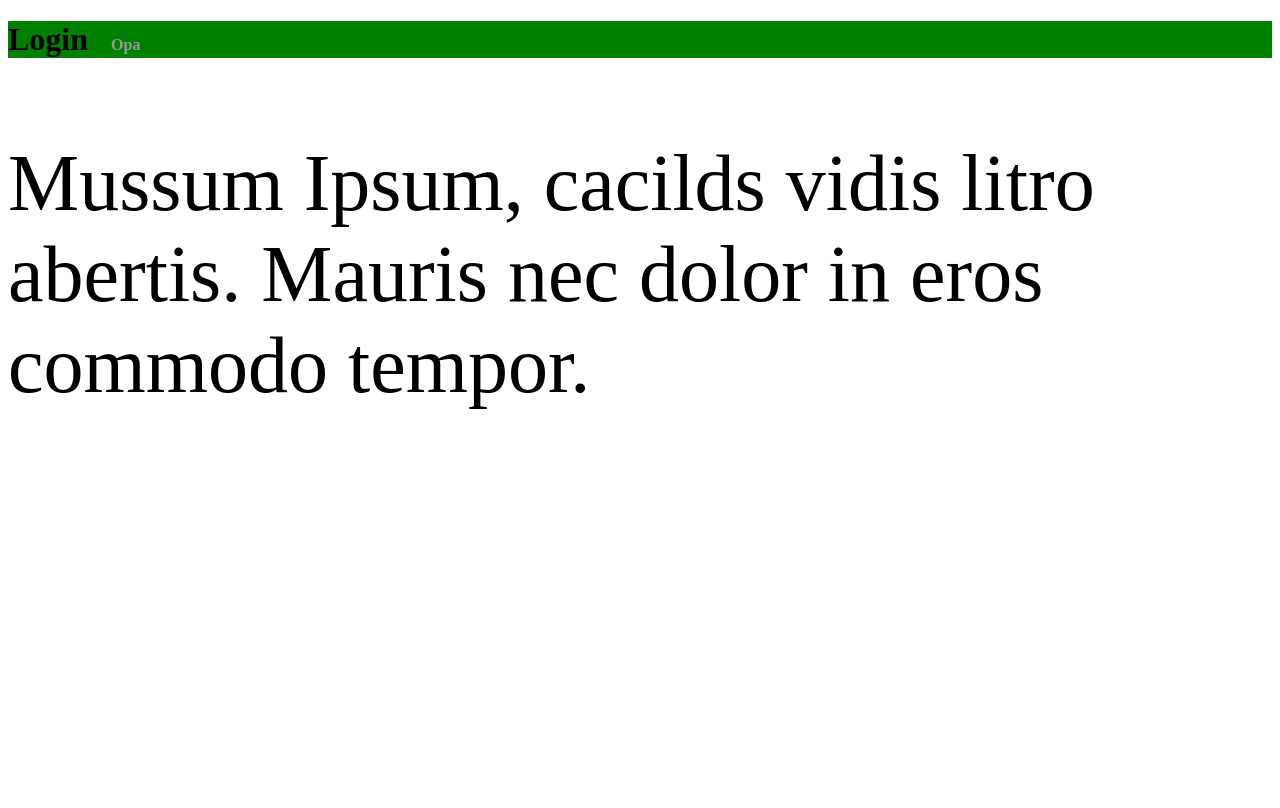
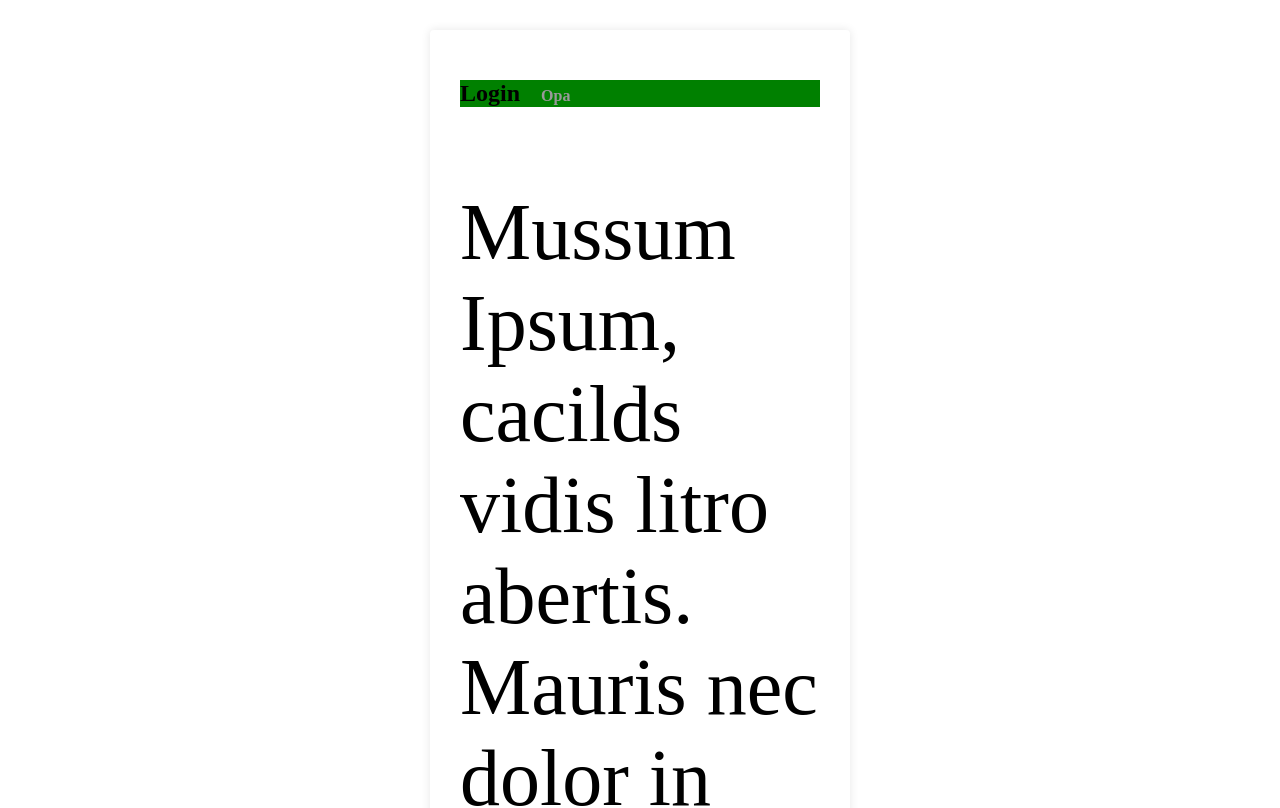
Before and after one commit to luizlopes12/Redux, a React (Create React App) app: page / in a window 1280 px wide. Shown: the top 808 px of the page. Built offline with nearby package versions, Linux system fonts and the light colour scheme.

Commit message:
Container style

```diff
--- a/src/pages/Login/index.jsx
+++ b/src/pages/Login/index.jsx
@@ -1,11 +1,12 @@
 import React from 'react'
 import { Title, Paragraph } from './style'
+import { Container } from '../../styles/globalStyles'
 const Login = () => {
   return (
-    <>
+    <Container>
         <Title isRed={false}>Login <small>Opa</small></Title>
         <Paragraph>Mussum Ipsum, cacilds vidis litro abertis. Mauris nec dolor in eros commodo tempor.</Paragraph>
-    </>
+    </Container>
   )
 }
 
--- a/src/styles/globalStyles.js
+++ b/src/styles/globalStyles.js
@@ -1,4 +1,4 @@
-import { createGlobalStyle } from 'styled-components'
+import styled, { createGlobalStyle } from 'styled-components'
 
 export default createGlobalStyle`
 *{
@@ -9,6 +9,7 @@ export default createGlobalStyle`
     }
 body{
     font-family: sans-serif;
+    background: #eee;
 }
 html, body, #root{
     height: 100%;
@@ -23,3 +24,12 @@ ul{
     list-style: none;
 }
 `;
+
+export const Container = styled.section`
+    max-width: 360px;
+    background: #fff;
+    margin: 30px auto;
+    padding: 30px;
+    border-radius: 4px;
+    box-shadow: 0 0 10px rgba(0,0,0, 0.1);
+`;
```
